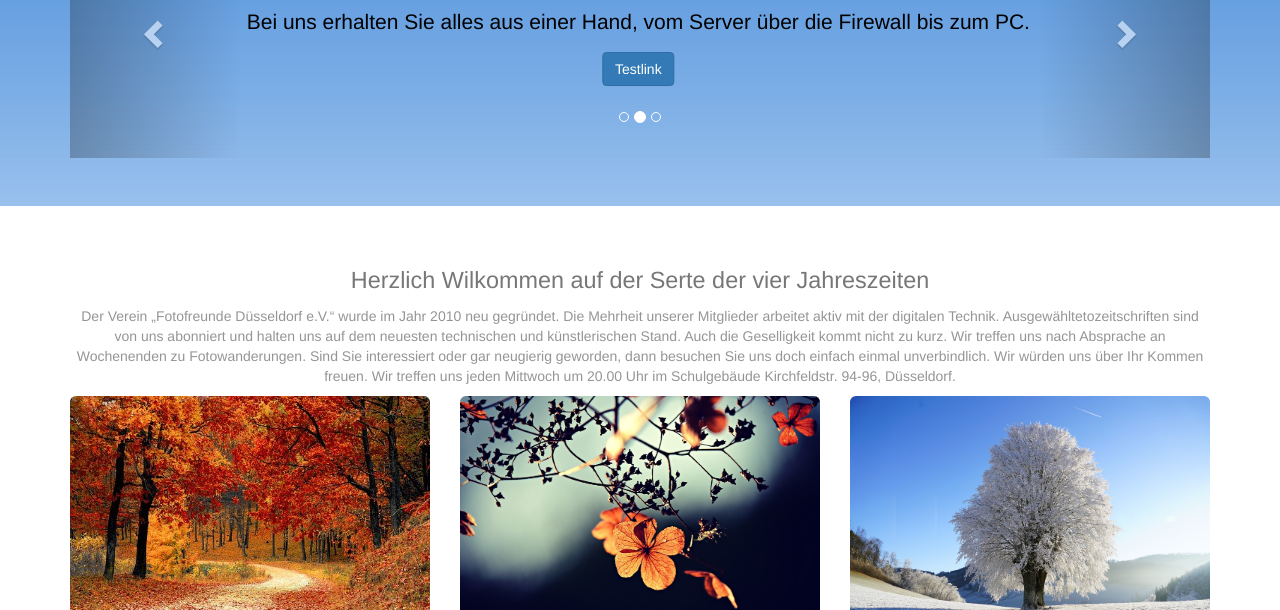
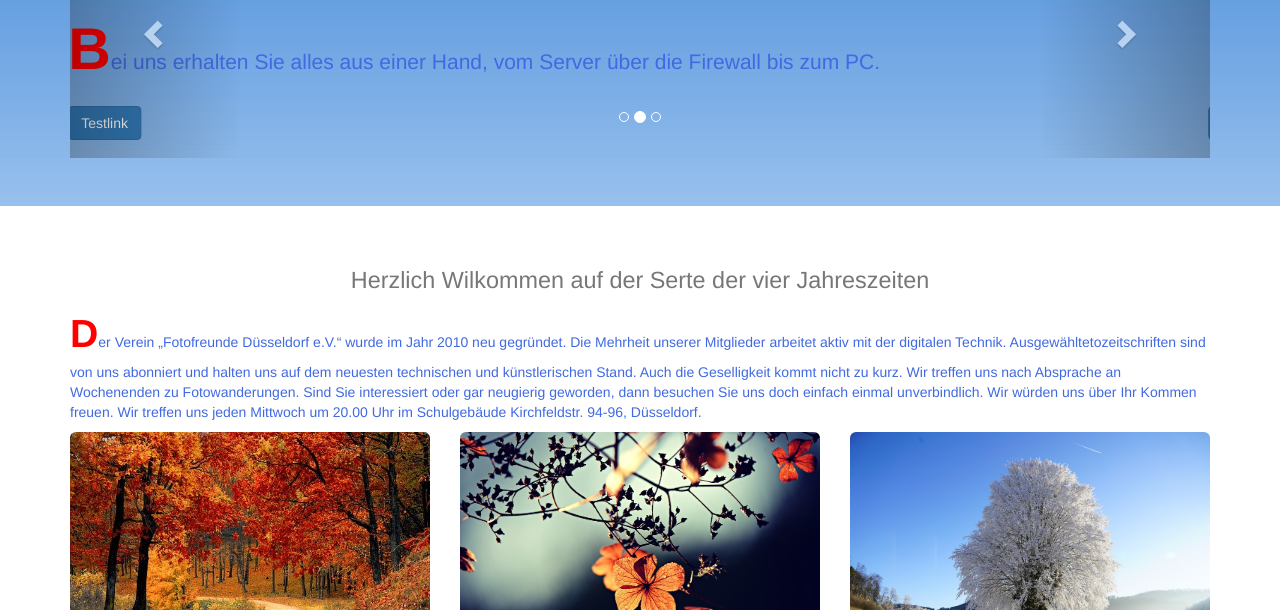
Before and after one commit to ZiegenbalgNils9204/aufgabe-256, a plain HTML site: page index.html in a window 1280 px wide. Shown: the part 190-800 px from the top of the page. Drawn offline with Linux system fonts and the light colour scheme.

Commit message:
Update custom.css

```diff
--- a/css/custom.css
+++ b/css/custom.css
@@ -1,3 +1,13 @@
+
+p::first-letter {
+	font-weight: bold;
+    font-size: 2.8em;
+	color: red;
+
+}
+
+
+
 body {
 	padding-top: 50px;
 	color: #959595;
@@ -5,7 +15,12 @@ body {
 
 h1, h2, h3, h4, h5, h6 {
 	color: black;
+	text-align: center;
+
+
 	}
+   p{text-align: left;
+	color: #4169e1;}
 
 .feature {
 	background-image: url(../bilder/hg.jpg);
```
